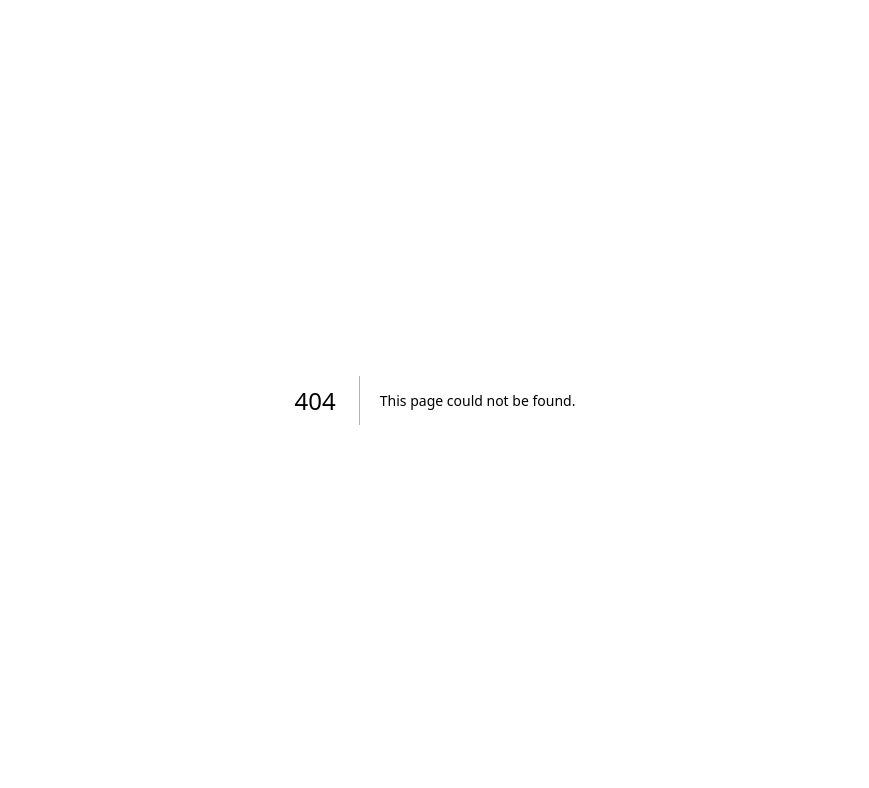
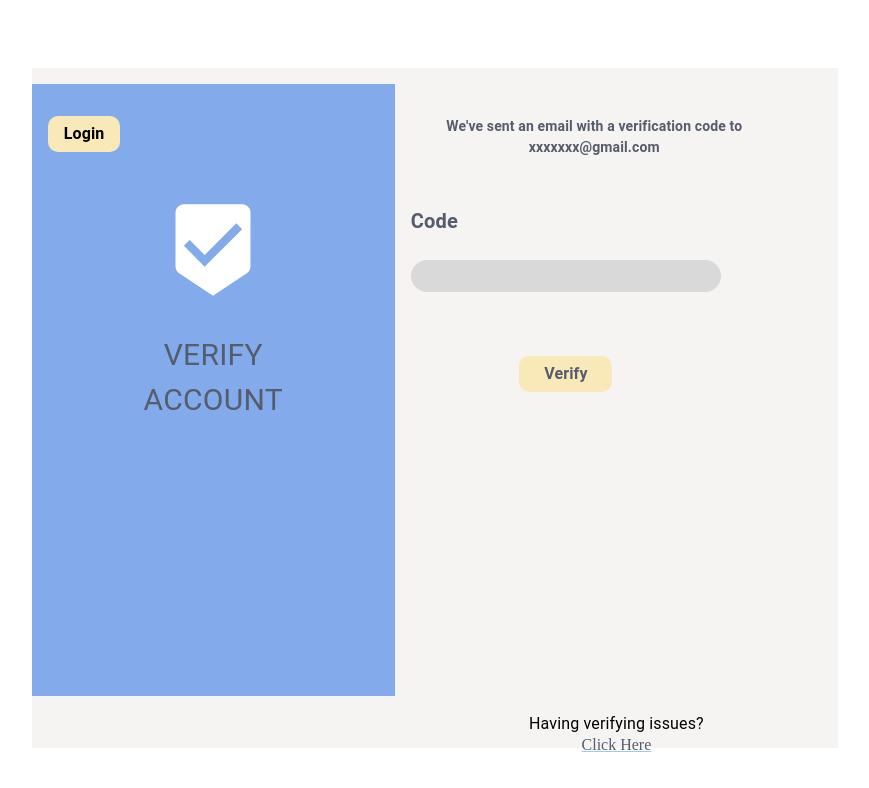
Before and after one commit to HunkHazard/SoftTech, a Next.js app: page /verify in a window 1280 px wide. Before the commit this address had no page. Shown: the top 788 px of the page, without its empty margins (205-1074 px from the left). Built offline with nearby package versions, Linux system fonts and the light colour scheme.

Commit message:
made frontend of 3 pages

```diff
--- /dev/null
+++ b/pages/verify.js
@@ -0,0 +1,40 @@
+import {Box, Button, Link, Stack, Typography, Container, TextField, Checkbox} from "@mui/material"
+import BeenhereIcon from '@mui/icons-material/Beenhere';
+
+export default function Verify()
+{
+    return(
+        <Container sx={{height:"100vh", width:"100vw", display:"flex", justifyContent:"center", alignItems:"center"}}>
+            <Box sx={{height:"85%", width:"70%", display:"flex", flexDirection:"row", bgcolor:"#f5f4f2"}}>
+                <Box sx={{width:"45%", height:"90%", mt:2, bgcolor:"#83abeb", display:"flex", flexDirection:"column"}}>
+                    <Button sx={{bgcolor:"#f9e9b8", width:"20%", borderRadius:"10px", mt:4, ml:2, mb:6}}>
+                        <Typography sx={{color:"black", textTransform:"capitalize", fontWeight:"bold"}}>Login</Typography>
+                    </Button>
+                    <Box sx={{width:"100%", display:"flex", justifyContent:"center", mb:4}}>
+                        <BeenhereIcon sx={{fontSize:"100px", display:"flex", justifyContent:"center", alignItems:"center", color:"white"}}/>
+                    </Box>
+                    <Box sx={{display:"flex", alignItems:"center", width:"100%", flexDirection:"column"}}>
+                        <Typography sx={{fontSize:"30px", color:"#555c6c"}}>VERIFY</Typography>
+                        <Typography sx={{fontSize:"30px", color:"#555c6c"}}>ACCOUNT</Typography>
+                    </Box>
+                </Box>
+                <Box sx={{width:"55%", height:"90%",mt:2, display:"flex", flexDirection:"column"}}>
+                    <Box sx={{width:"90%", textAlign:"center", mt:2}}>
+                        <Typography sx={{mt:2, color:"#555c6c", fontWeight:"bold", fontSize:"14px"}}>We've sent an email with a verification code to xxxxxxx@gmail.com</Typography>
+                    </Box>
+                    <Box sx={{width:"100%",  display:"flex", flexDirection:"column", justifyContent:"center", mt:6, ml:2}}>
+                        <Typography sx={{fontSize:"20px", color:"#555c6c", fontWeight:"bold", mb:2}}>Code</Typography>
+                        <TextField sx={{mt:1, width:"70%", bgcolor:"#d9d9d9", borderRadius:"16px"}} variant="standard" InputProps={{ disableUnderline: true }} />
+                        <Box sx={{width:"70%", display:"flex", justifyContent:"center"}}>
+                            <Button sx={{bgcolor:"#f9e9b8", width:"30%", borderRadius:"10px", mt:8}}><Typography sx={{color:"#555c6c", fontWeight:"bold", textTransform:"capitalize"}}>Verify</Typography></Button>
+                        </Box>
+                    </Box>
+                    <Box sx={{mt:40, width:"100%", display:"flex", alignItems:"center", flexDirection:"column"}}>
+                        <Typography>Having verifying issues?</Typography>
+                        <Link sx={{color:"#555c6c"}}>Click Here</Link>
+                    </Box>
+                </Box>
+            </Box>
+        </Container>
+    )
+}
```
